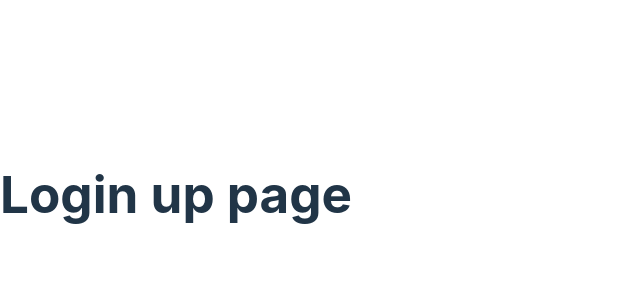
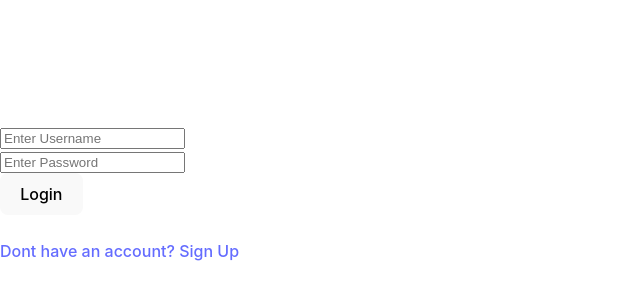
Before and after one commit to daceCS/ReFrame-React, a React (Vite) app in the folder frontend/: page /login in a window 1280 px wide. Shown: the part 206-506 px from the top of the page, without its empty margins (0-640 px from the left). Built offline with nearby package versions, Linux system fonts and the light colour scheme.

Commit message:
Update Login.jsx

```diff
--- a/frontend/src/pages/Login.jsx
+++ b/frontend/src/pages/Login.jsx
@@ -1,5 +1,33 @@
+
+
 function Login() {
-  return <h1>Login up page</h1>;
+  return <div class="container">
+  <div class="screen">
+      <div class="screen__content">
+          <div class="login">
+              <div class="login__field">
+                  <i class="login__icon fas fa-user"></i>
+                  <input type="text" class="login__input" id="username" placeholder="Enter Username" onkeypress="return event.charCode != 32" maxlength="14"/>
+              </div>
+              <div class="login__field">
+                  <i class="login__icon fas fa-lock"></i>
+                  <input type="password" class="login__input" id="password" placeholder="Enter Password" onkeypress="return event.charCode != 32"/>
+              </div>
+              <button class="create-account-button" role="button" id="create-account-button" onclick="login()">Login</button>
+              <br/>
+              <br/>
+              <a href="/create-account" id="signup-link">Dont have an account? Sign Up</a>
+          </div>
+      </div>
+
+      <div class="screen__background">
+          <span class="screen__background__shape screen__background__shape4"></span>
+          <span class="screen__background__shape screen__background__shape3"></span>
+          <span class="screen__background__shape screen__background__shape2"></span>
+          <span class="screen__background__shape screen__background__shape1"></span>
+      </div>
+  </div>
+</div>;
 }
 
 export default Login;
```
